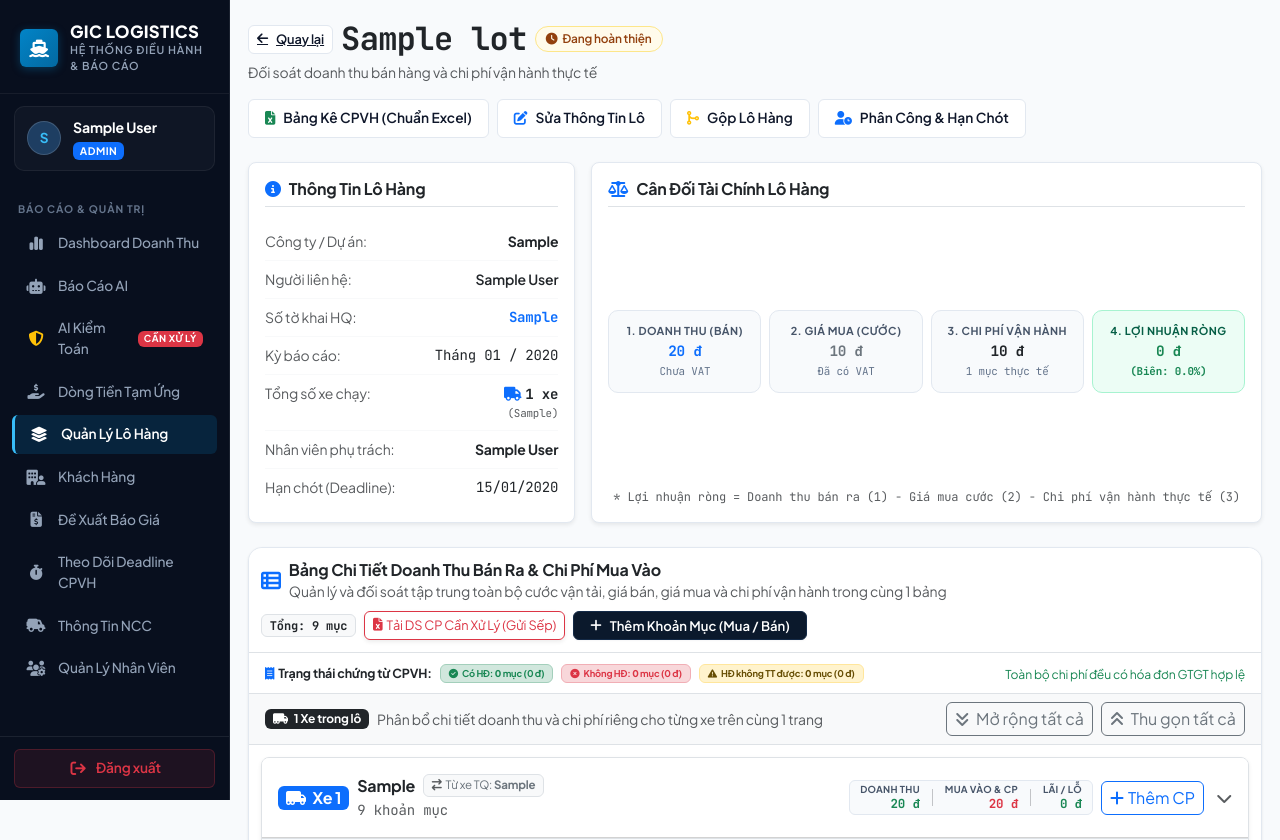
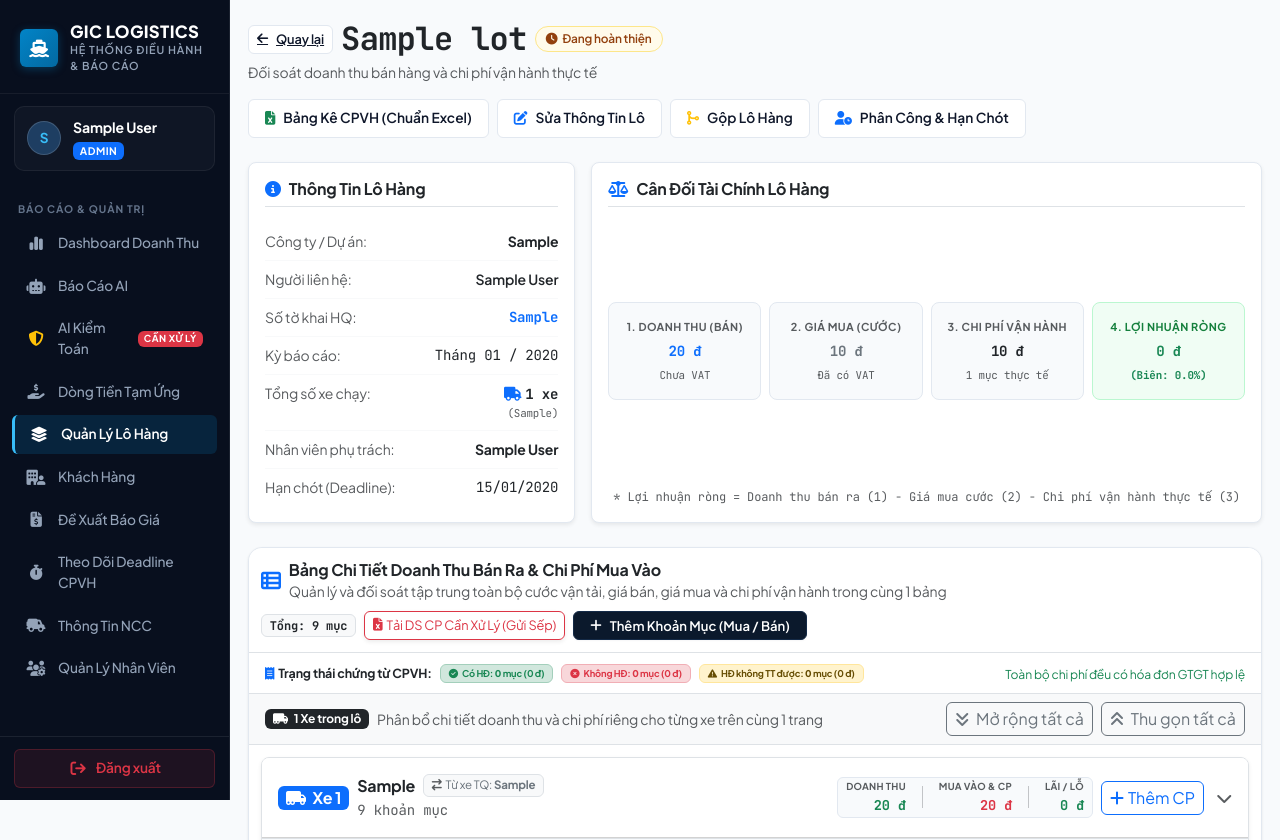
Before and after one commit to tuandollar993/gic-logistics, a Flask app: page /lots/1 in a window 1280 px wide. Shown: the top 840 px of the page. Run offline with Flask 3, Linux system fonts and the light colour scheme; a user stored in the database is signed in; tables that the repository leaves empty hold one stand-in row (values such as "Sample post"); some libraries are stand-ins or nearby versions.

Commit message:
fix(ui): restore boxed layout for financial balance cards and horizontal vehicle header stats with cache busting

```diff
--- a/app/templates/base.html
+++ b/app/templates/base.html
@@ -9,7 +9,7 @@
     <!-- FontAwesome 6 Icons -->
     <link rel="stylesheet" href="https://cdnjs.cloudflare.com/ajax/libs/font-awesome/6.5.1/css/all.min.css">
     <!-- Impeccable Design System Stylesheet -->
-    <link rel="stylesheet" href="{{ url_for('static', filename='css/style.css') }}">
+    <link rel="stylesheet" href="{{ url_for('static', filename='css/style.css') }}?v=20260918_v3">
     <!-- Chart.js -->
     <script src="https://cdn.jsdelivr.net/npm/chart.js@4.4.1/dist/chart.umd.min.js"></script>
     <meta name="csrf-token" content="{{ csrf_token() }}">
--- a/app/templates/login.html
+++ b/app/templates/login.html
@@ -6,7 +6,7 @@
     <title>Đăng Nhập - Hệ Thống Báo Cáo & Vận Hành GIC</title>
     <link href="https://cdn.jsdelivr.net/npm/bootstrap@5.3.3/dist/css/bootstrap.min.css" rel="stylesheet">
     <link rel="stylesheet" href="https://cdnjs.cloudflare.com/ajax/libs/font-awesome/6.5.1/css/all.min.css">
-    <link rel="stylesheet" href="{{ url_for('static', filename='css/style.css') }}">
+    <link rel="stylesheet" href="{{ url_for('static', filename='css/style.css') }}?v=20260918_v3">
     <style>
         body {
             background-color: var(--gic-navy-950);
--- a/app/templates/lot_detail.html
+++ b/app/templates/lot_detail.html
@@ -120,34 +120,35 @@
                 <h6 class="fw-bold text-dark m-0">Cân Đối Tài Chính Lô Hàng</h6>
             </div>
             <div class="row g-2 text-center my-auto">
-                <div class="col-6 col-xl-3">
-                    <div class="balance-metric-tile">
-                        <div class="balance-metric-title">1. Doanh Thu (Bán)</div>
-                        <div class="balance-metric-value text-primary font-mono tabular-nums">{{ lot.total_sell_revenue | format_money }}</div>
-                        <div class="balance-metric-sub font-mono">Chưa VAT</div>
-                    </div>
-                </div>
-                <div class="col-6 col-xl-3">
-                    <div class="balance-metric-tile">
-                        <div class="balance-metric-title">2. Giá Mua (Cước)</div>
-                        <div class="balance-metric-value text-secondary font-mono tabular-nums">{{ lot.total_buy_cost | format_money }}</div>
-                        <div class="balance-metric-sub font-mono">Đã có VAT</div>
-                    </div>
-                </div>
-                <div class="col-6 col-xl-3">
-                    <div class="balance-metric-tile">
-                        <div class="balance-metric-title">3. Chi Phí Vận Hành</div>
-                        <div class="balance-metric-value text-warning text-dark font-mono tabular-nums">{{ lot.total_operating_cost | format_money }}</div>
-                        <div class="balance-metric-sub font-mono">{{ lot.active_operating_costs|length }} mục thực tế</div>
-                    </div>
-                </div>
-                <div class="col-6 col-xl-3">
-                    <div class="balance-metric-tile {% if lot.net_profit >= 0 %}balance-tile-profit{% else %}balance-tile-loss{% endif %}">
-                        <div class="balance-metric-title" style="color: {% if lot.net_profit >= 0 %}var(--gic-success-text){% else %}#b91c1c{% endif %};">4. Lợi Nhuận Ròng</div>
-                        <div class="balance-metric-value font-mono tabular-nums {% if lot.net_profit >= 0 %}text-success{% else %}text-danger{% endif %}">
+                <div class="col-6 col-sm-3">
+                    <div class="p-2 py-3 rounded-3 bg-light border h-100 d-flex flex-column justify-content-center text-center balance-metric-tile" style="background-color: #f8fafc !important; border: 1px solid #e2e8f0 !important;">
+                        <div class="balance-metric-title text-muted fw-bold text-uppercase text-truncate" style="font-size: 0.68rem; letter-spacing: 0.04em;">1. Doanh Thu (Bán)</div>
+                        <div class="balance-metric-value text-primary font-mono tabular-nums text-nowrap my-1" style="font-size: clamp(0.85rem, 1.1vw, 1.12rem); font-weight: 800;">{{ lot.total_sell_revenue | format_money }}</div>
+                        <div class="balance-metric-sub text-muted font-mono" style="font-size: 0.68rem;">Chưa VAT</div>
+                    </div>
+                </div>
+                <div class="col-6 col-sm-3">
+                    <div class="p-2 py-3 rounded-3 bg-light border h-100 d-flex flex-column justify-content-center text-center balance-metric-tile" style="background-color: #f8fafc !important; border: 1px solid #e2e8f0 !important;">
+                        <div class="balance-metric-title text-muted fw-bold text-uppercase text-truncate" style="font-size: 0.68rem; letter-spacing: 0.04em;">2. Giá Mua (Cước)</div>
+                        <div class="balance-metric-value text-secondary font-mono tabular-nums text-nowrap my-1" style="font-size: clamp(0.85rem, 1.1vw, 1.12rem); font-weight: 800;">{{ lot.total_buy_cost | format_money }}</div>
+                        <div class="balance-metric-sub text-muted font-mono" style="font-size: 0.68rem;">Đã có VAT</div>
+                    </div>
+                </div>
+                <div class="col-6 col-sm-3">
+                    <div class="p-2 py-3 rounded-3 bg-light border h-100 d-flex flex-column justify-content-center text-center balance-metric-tile" style="background-color: #f8fafc !important; border: 1px solid #e2e8f0 !important;">
+                        <div class="balance-metric-title text-muted fw-bold text-uppercase text-truncate" style="font-size: 0.68rem; letter-spacing: 0.04em;">3. Chi Phí Vận Hành</div>
+                        <div class="balance-metric-value text-dark font-mono tabular-nums text-nowrap my-1" style="font-size: clamp(0.85rem, 1.1vw, 1.12rem); font-weight: 800;">{{ lot.total_operating_cost | format_money }}</div>
+                        <div class="balance-metric-sub text-muted font-mono text-truncate" style="font-size: 0.68rem;">{{ lot.active_operating_costs|length }} mục thực tế</div>
+                    </div>
+                </div>
+                <div class="col-6 col-sm-3">
+                    <div class="p-2 py-3 rounded-3 h-100 d-flex flex-column justify-content-center text-center balance-metric-tile {% if lot.net_profit >= 0 %}balance-tile-profit{% else %}balance-tile-loss{% endif %}"
+                         style="background-color: {% if lot.net_profit >= 0 %}#f0fdf4{% else %}#fef2f2{% endif %} !important; border: 1px solid {% if lot.net_profit >= 0 %}#bbf7d0{% else %}#fecaca{% endif %} !important;">
+                        <div class="balance-metric-title fw-bold text-uppercase text-truncate" style="font-size: 0.68rem; letter-spacing: 0.04em; color: {% if lot.net_profit >= 0 %}#15803d{% else %}#b91c1c{% endif %};">4. Lợi Nhuận Ròng</div>
+                        <div class="balance-metric-value font-mono tabular-nums text-nowrap my-1 {% if lot.net_profit >= 0 %}text-success{% else %}text-danger{% endif %}" style="font-size: clamp(0.85rem, 1.1vw, 1.12rem); font-weight: 800;">
                             {{ lot.net_profit | format_money }}
                         </div>
-                        <div class="balance-metric-sub fw-bold font-mono {% if lot.net_profit >= 0 %}text-success{% else %}text-danger{% endif %}">(Biên: {{ "%.1f"|format(lot.profit_margin) }}%)</div>
+                        <div class="balance-metric-sub fw-bold font-mono text-truncate {% if lot.net_profit >= 0 %}text-success{% else %}text-danger{% endif %}" style="font-size: 0.68rem;">(Biên: {{ "%.1f"|format(lot.profit_margin) }}%)</div>
                     </div>
                 </div>
             </div>
@@ -287,31 +288,31 @@
                     </div>
                 </div>
 
-                <div class="d-flex align-items-center gap-2 flex-wrap ms-auto">
-                    <div class="vehicle-kpi-strip">
-                        <div class="vehicle-kpi-item">
-                            <span class="kpi-label">Doanh Thu</span>
-                            <span class="kpi-val text-success tabular-nums">{{ v.total_sell | format_money }}</span>
-                        </div>
-                        <div class="vr my-1 opacity-25"></div>
-                        <div class="vehicle-kpi-item">
-                            <span class="kpi-label">Mua Vào & CP</span>
-                            <span class="kpi-val text-danger tabular-nums">{{ (v.total_buy + v.total_ops) | format_money }}</span>
-                        </div>
-                        <div class="vr my-1 opacity-25"></div>
-                        <div class="vehicle-kpi-item">
-                            <span class="kpi-label">Lãi / Lỗ</span>
-                            <span class="kpi-val tabular-nums {% if v.net_profit >= 0 %}text-success{% else %}text-danger{% endif %}">
+                <div class="d-flex align-items-center gap-2 ms-auto flex-nowrap">
+                    <div class="d-inline-flex align-items-center gap-3 px-2 py-1 rounded bg-light border flex-shrink-0 vehicle-kpi-strip" style="background-color: #f8fafc !important; border: 1px solid #e2e8f0 !important;">
+                        <div class="d-flex flex-column align-items-end vehicle-kpi-item" style="line-height: 1.1;">
+                            <span class="text-muted fw-bold text-uppercase kpi-label" style="font-size: 0.6rem; letter-spacing: 0.03em;">Doanh Thu</span>
+                            <span class="fw-bold font-mono text-success tabular-nums text-nowrap kpi-val mt-1" style="font-size: 0.85rem;">{{ v.total_sell | format_money }}</span>
+                        </div>
+                        <div class="vr my-1 opacity-25" style="height: 22px; min-height: 22px; width: 1px;"></div>
+                        <div class="d-flex flex-column align-items-end vehicle-kpi-item" style="line-height: 1.1;">
+                            <span class="text-muted fw-bold text-uppercase kpi-label" style="font-size: 0.6rem; letter-spacing: 0.03em;">Mua Vào & CP</span>
+                            <span class="fw-bold font-mono text-danger tabular-nums text-nowrap kpi-val mt-1" style="font-size: 0.85rem;">{{ (v.total_buy + v.total_ops) | format_money }}</span>
+                        </div>
+                        <div class="vr my-1 opacity-25" style="height: 22px; min-height: 22px; width: 1px;"></div>
+                        <div class="d-flex flex-column align-items-end vehicle-kpi-item" style="line-height: 1.1;">
+                            <span class="text-muted fw-bold text-uppercase kpi-label" style="font-size: 0.6rem; letter-spacing: 0.03em;">Lãi / Lỗ</span>
+                            <span class="fw-bold font-mono tabular-nums text-nowrap kpi-val mt-1 {% if v.net_profit >= 0 %}text-success{% else %}text-danger{% endif %}" style="font-size: 0.85rem;">
                                 {% if v.net_profit > 0 %}+{% endif %}{{ v.net_profit | format_money }}
                             </span>
                         </div>
                     </div>
-                    <button type="button" class="btn btn-xs btn-outline-primary py-1 px-2 text-nowrap"
+                    <button type="button" class="btn btn-xs btn-outline-primary py-1 px-2 text-nowrap flex-shrink-0"
                             title="Thêm khoản mục chi phí riêng cho xe này"
                             onclick="event.stopPropagation(); openAddItemForVehicle('{{ v.plate if v.plate != 'general' else '' }}');">
                         <i class="fa-solid fa-plus me-1"></i>Thêm CP
                     </button>
-                    <i class="fa-solid fa-chevron-down text-muted ms-1"></i>
+                    <i class="fa-solid fa-chevron-down text-muted ms-1 flex-shrink-0"></i>
                 </div>
             </div>
 
```
